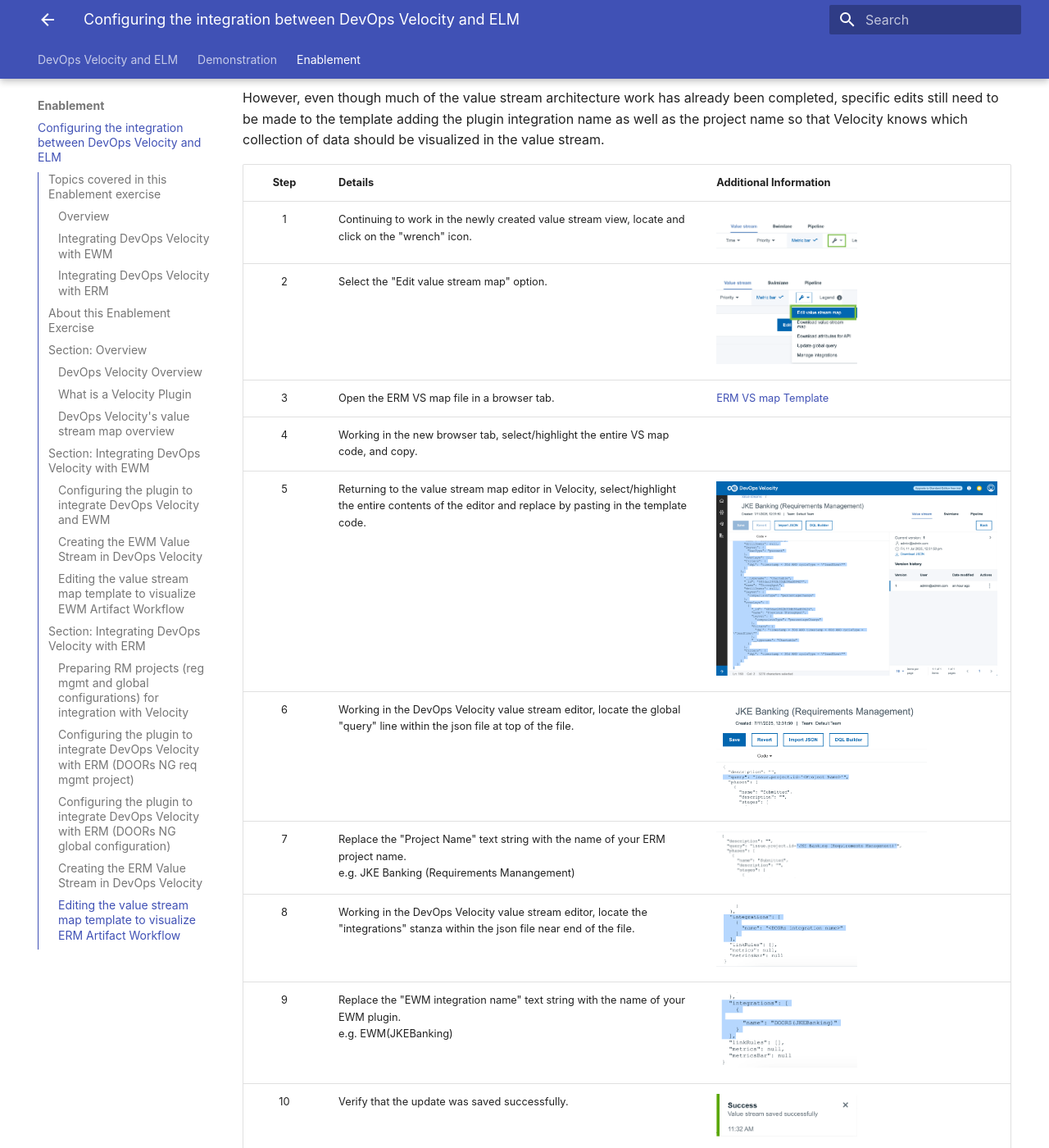
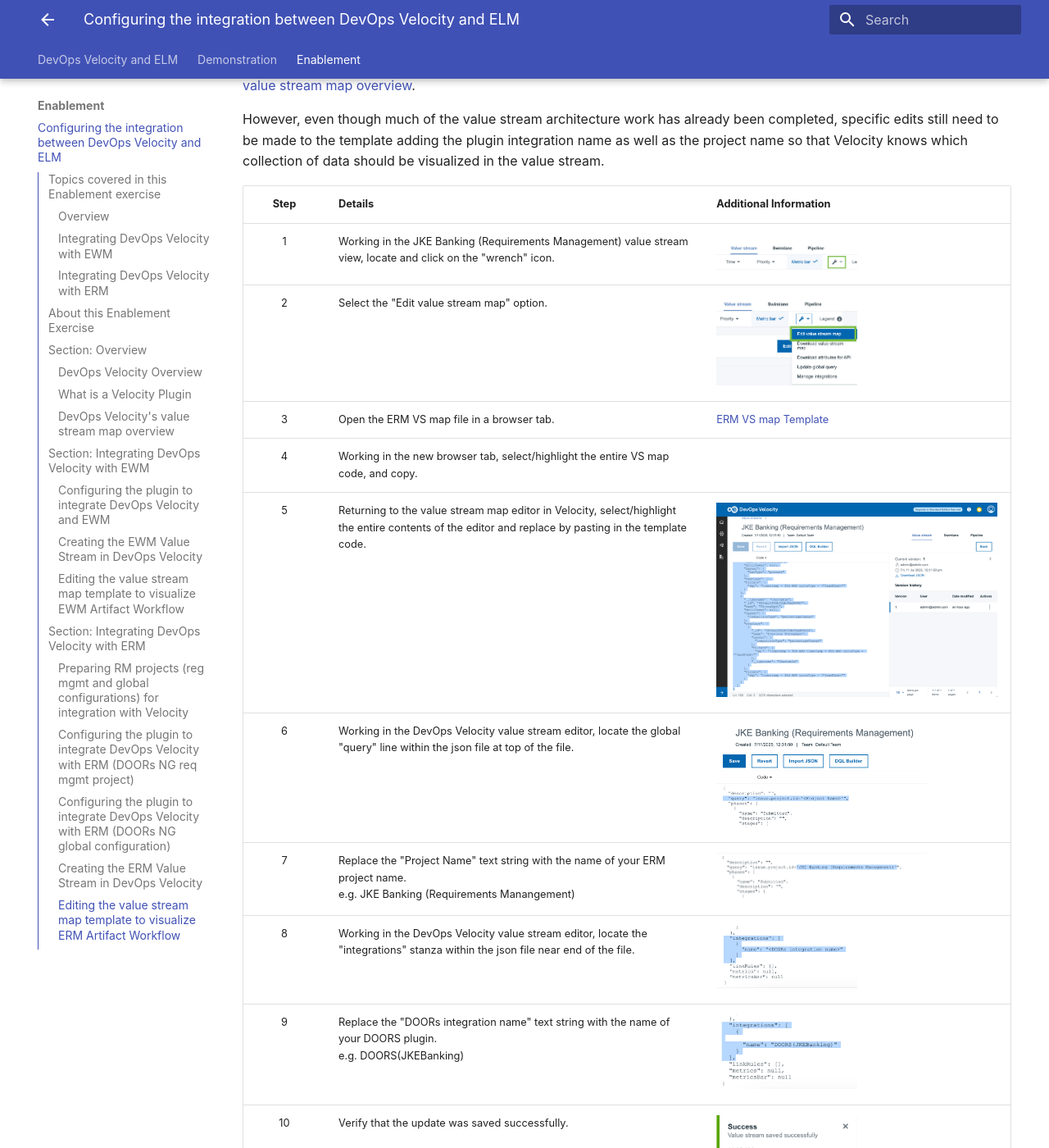
Before and after one commit to DevOpsAutomationLabs/ELM_Velocity, an MkDocs documentation site: the page built from docs/enablement/index.md, in a window 1280 px wide and 1400 px high, scrolled down 20638 px. Shown: the whole window at 82% size. Built offline with MkDocs 1.6.1 and Material for MkDocs 9.7.7, drawn with Linux system fonts in a browser that asks for light colours; some of the changed text lies outside the part shown.

Commit message:
Update enablement

```diff
--- a/docs/enablement/index.md
+++ b/docs/enablement/index.md
@@ -268,7 +268,7 @@
 | **NOTE:** | While this exercise does not cover all topics related to plugins, know that administrator users can install additional plugins from the "Available" tab or upload custom plugins using the "Load Plugin" feature. |  |
 | 5 | In the search control, enter “DOORs”. | <img src="media/e45.png" alt="e45" style="width:50%; height:auto;"> |
 | 6 | Click the "Add Integration" button (RHS of browser page) for the IBM Engineering Requirements Management (Doors) v1.0.4 plugin. | <img src="media/e47.png" alt="e47" style="width:100%; height:auto;"> |
-| 7 | Working in the pop up window enter the following values into the fields on the form: <br/> <br/> **Integration name:** DOORS(MeterReaderGC)<br/> **Server URL:** TODO: need to update<br/> **Global Configuration Name:** Meter Reader GC<br/> **Component Name:** Meter Reader GC<br/> **Stream Name:** Meter Reader GC Initial Stream<br/> **Views (Comma Seperated List):** Velocity_StakeholderRequirements,Velocity_SystemRequirements<br/> **User ID:** sysadmin<br/> **Password:** passw0rd (0=zero)<br/> **Show hidden properties:** enabled<br/> **Logging level:** ALL<br/>  | <img src="media/e53.png" alt="e53" style="width:50%; height:auto;"><img src="media/e54.png" alt="e54" style="width:50%; height:auto;"> |
+| 7 | Working in the pop up window enter the following values into the fields on the form: <br/> <br/> **Integration name:** DOORS(MeterReaderGC)<br/> **Server URL:** https://ibmjazz.net:9443/rm<br/> **Global Configuration Name:** Meter Reader GC<br/> **Component Name:** Meter Reader GC<br/> **Stream Name:** Meter Reader GC Initial Stream<br/> **Views (Comma Seperated List):** Velocity_StakeholderRequirement,Velocity_SystemRequirement<br/> **User ID:** sysadmin<br/> **Password:** passw0rd (0=zero)<br/> **Show hidden properties:** enabled<br/> **Logging level:** ALL<br/>  | <img src="media/e53.png" alt="e53" style="width:50%; height:auto;"><img src="media/e54.png" alt="e54" style="width:50%; height:auto;"> |
 | 8 | Click the "Add" button when done. |  |
 | 9 | Click the "Configured" tab on the Integrations page. | <img src="media/e9.png" alt="e9" style="width:50%; height:auto;"> |
 | 10 | After a few seconds, confirm that the integration Status shows "Online". |  <img src="media/e56.png" alt="e56" style="width:75%; height:auto;"> |
@@ -307,7 +307,7 @@
 
 | **Step** | <div style="width:300px">**Details**</div>  | **Additional Information** |
 |:-------------:|:------------- |:------------- |
-| 1 | Continuing to work in the newly created value stream view, locate and click on the "wrench" icon. | <img src="media/e21.png" alt="e21" style="width:50%; height:auto;"> |
+| 1 | Working in the JKE Banking (Requirements Management) value stream view, locate and click on the "wrench" icon. | <img src="media/e21.png" alt="e21" style="width:50%; height:auto;"> |
 | 2 | Select the "Edit value stream map" option. | <img src="media/e22.png" alt="e22" style="width:50%; height:auto;"> |
 | 3 | Open the ERM VS map file in a browser tab.| [ERM VS map Template](https://github.com/DevOpsAutomationLabs/ELM_Velocity/raw/main/files/DOORs_defaultWorkflow-vsm.json) |
 | 4 | Working in the new browser tab, select/highlight the entire VS map code, and copy. |  |
@@ -315,7 +315,7 @@
 | 6 | Working in the DevOps Velocity value stream editor, locate the global "query" line within the json file at top of the file. | <img src="media/e62.png" alt="e62" style="width:75%; height:auto;"> |
 | 7 | Replace the "Project Name" text string with the name of your ERM project name. <br/> e.g. JKE Banking (Requirements Manangement) | <img src="media/e63.png" alt="e63" style="width:75%; height:auto;"> |
 | 8 | Working in the DevOps Velocity value stream editor, locate the "integrations" stanza within the json file near end of the file. | <img src="media/e64.png" alt="e64" style="width:50%; height:auto;"> |
-| 9 | Replace the "EWM integration name" text string with the name of your EWM plugin. <br/> e.g. EWM(JKEBanking) | <img src="media/e65.png" alt="e65" style="width:50%; height:auto;"> |
+| 9 | Replace the "DOORs integration name" text string with the name of your DOORS plugin. <br/> e.g. DOORS(JKEBanking) | <img src="media/e65.png" alt="e65" style="width:50%; height:auto;"> |
 | 10 | Verify that the update was saved successfully. | <img src="media/e26.png" alt="e26" style="width:50%; height:auto;"> |
 | 11 | Click the "Back" button to return to the value stream view. | <img src="media/e28.png" alt="e28" style="width:50%; height:auto;"> |
 | 12 | You should now see a re-configured value stream architecture with "DOTS". | <img src="media/e66.png" alt="e66" style="width:100%; height:auto;"> |
```
Also changed, not shown: other parts of docs/enablement/index.md (+2 -0 lines).
